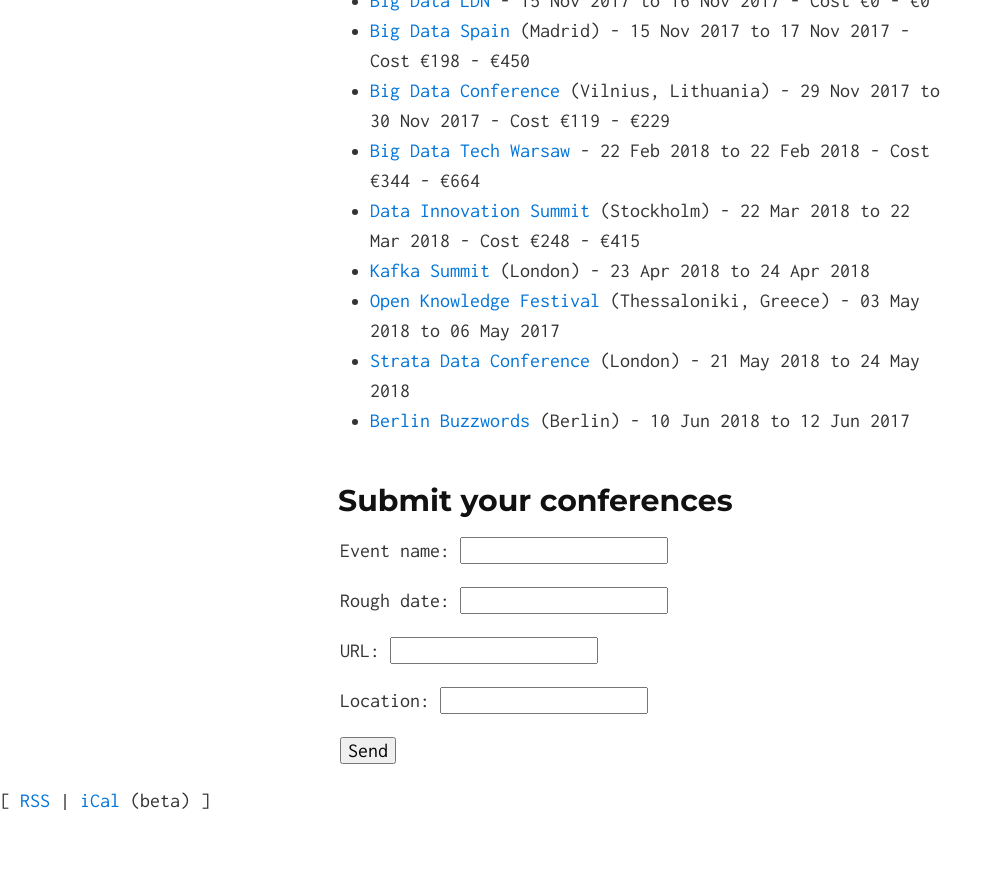
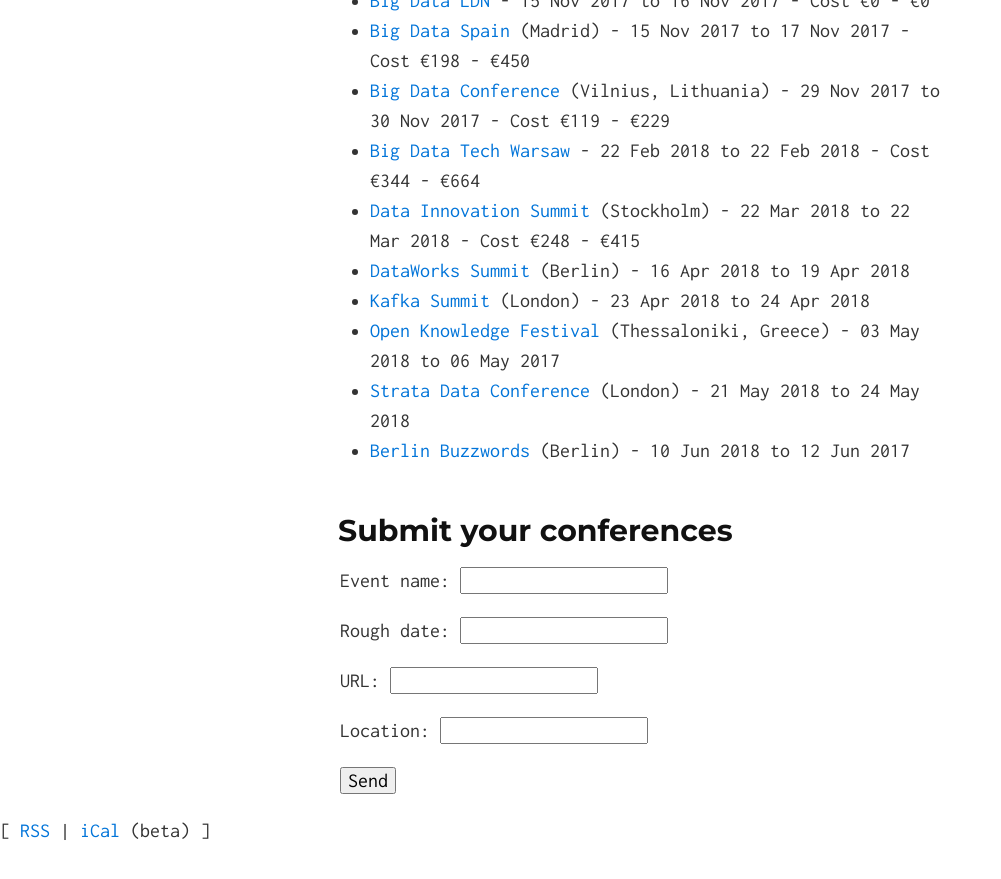
Before and after one commit to eudataconf/eudataconf, a Jekyll site: the page built from index.md, in a window 1280 px wide and 900 px high, scrolled down 554 px. Shown: the top 879 px of the window, without its empty margins (0-1001 px from the left). Built offline with Jekyll 4.4.1, drawn with Linux system fonts in a browser that asks for light colours.

Commit message:
add DataWorks Berlin

```diff
--- a/_data/conferences.yml
+++ b/_data/conferences.yml
@@ -68,6 +68,13 @@
   location: Stockholm
   mincost: €248
   maxcost: €415
+- name: DataWorks Summit
+  roughdate: 16-19 April 2018
+  uri: https://dataworkssummit.com/berlin-2018/
+  location: Berlin
+  startdate: 2018-04-16
+  enddate: 2018-04-19
+  uid: 27
 - name: Kafka Summit
   roughdate: 23-24 April 2018
   uri: https://kafka-summit.org/
```
